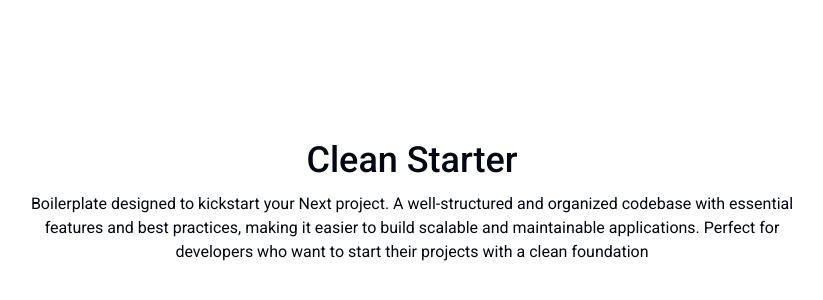
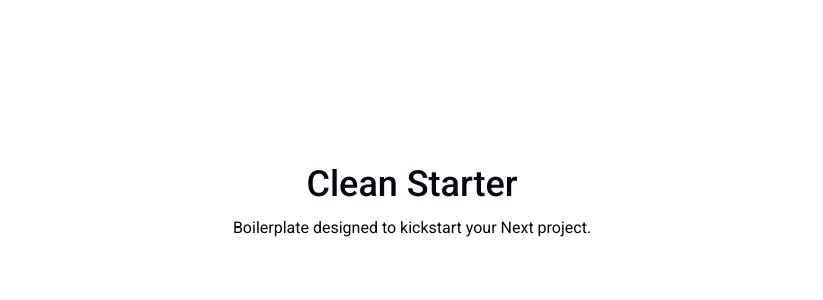
Before and after one commit to BinarySenseiii/next-clean, a Next.js app: page / in a window 1280 px wide. Shown: the part 198-498 px from the top of the page, without its empty margins (228-1051 px from the left). Built offline with nearby package versions, Linux system fonts and the light colour scheme.

Commit message:
fixed: linting

```diff
--- a/src/constant/config.ts
+++ b/src/constant/config.ts
@@ -3,7 +3,7 @@ import { type ConfigProps } from '~/types/_config'
 const config: ConfigProps = {
   theme: 'light',
   appName: 'Clean Starter',
-  appDescription: `Boilerplate designed to kickstart your Next project. A well-structured and organized codebase with essential features and best practices, making it easier to build scalable and maintainable applications. Perfect for developers who want to start their projects with a clean foundation`,
+  appDescription: `Boilerplate designed to kickstart your Next project.`,
 
   // REQUIRED (no https://, not trialing slash at the end, just the naked domain)
   domainName: 'next-clean-beryl.vercel.app',
@@ -69,7 +69,7 @@ const config: ConfigProps = {
     // Email shown to customer if need support. Leave empty if not needed => if empty, set up Crisp above, otherwise you won't be able to offer customer support."
     supportEmail: 'faisaltariq1812@gmail.com',
     // When someone replies to supportEmail sent by the app, forward it to the email below (otherwise it's lost). If you set supportEmail to empty, this will be ignored.
-    forwardRepliesTo: 'marc.louvion@gmail.com',
+    forwardRepliesTo: 'faisal._test.com',
   },
 
   social: {
```
